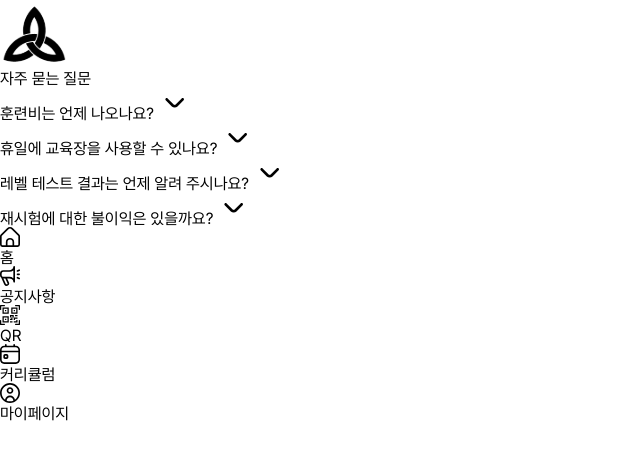
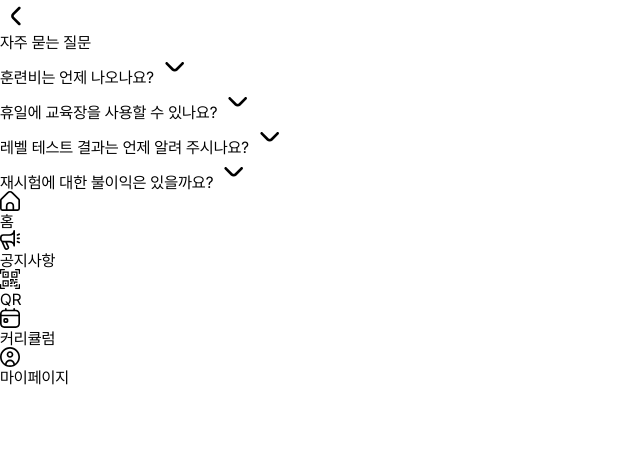
Before and after one commit to devloped-country/mega-user-fe, a Vue app: page /faq in a window 1280 px wide. Shown: the top 460 px of the page, without its empty margins (0-640 px from the left). Built offline with nearby package versions, Linux system fonts and the light colour scheme; what vue-cryptojs would draw is missing.

Commit message:
design: faq 페이지 퍼블리싱 완료

```diff
--- a/src/layout/Header/Header.css
+++ b/src/layout/Header/Header.css
@@ -1,5 +1,5 @@
 .header {
-  padding: 14px 24px;
+  padding: 18px 24px;
   position: sticky;
   top: 0;
   left: 0;
@@ -7,7 +7,13 @@
   align-items: center;
   gap: 8px;
   width: 100%;
-  background-color: var(--gray-color-100);
+  background-color: var(--white-color);
+  border-bottom: 1px solid var(--gray-color-100);
+}
+
+.changeHeader {
+  display: flex;
+  justify-content: center;
 }
 
 .logo {
@@ -18,3 +24,8 @@
   font-weight: var(--semi-bold-font-weight);
   font-size: var(--semi-bold-font-size);
 }
+
+.backArrow {
+  position: absolute;
+  left: 16px;
+}
--- a/src/layout/Header/Header.vue
+++ b/src/layout/Header/Header.vue
@@ -1,16 +1,29 @@
 <template>
-  <header :class="classes.header" v-if="isHeaderShowing">
-    <img :class="classes.logo" :src="logoImg" alt="로고" />
+  <header
+    :class="[classes.header, isHeaderLayout && classes.changeHeader]"
+    v-if="isHeaderShowing"
+  >
+    <img
+      v-if="isHeaderLayout"
+      :class="classes.backArrow"
+      :src="backArrow"
+      @click="handleBackMoveBtnClick"
+      alt="뒤로가기"
+    />
+    <img v-else :class="classes.logo" :src="logo" alt="로고" />
     <h1 :class="classes.title">{{ getPageTitle() }}</h1>
   </header>
 </template>
 
 <script setup>
 import { ref, watch } from 'vue';
-import logoImg from '@/assets/images/logo.svg';
+import logo from '@/assets/images/logo.svg';
+import backArrow from '@/assets/images/arrow-left.svg';
 import { useRoute } from 'vue-router';
+import { router } from '../../router';
 
 const route = useRoute();
+const isHeaderLayout = ref(false);
 const isHeaderShowing = ref(true);
 
 const getPageTitle = () => {
@@ -32,10 +45,25 @@ const getPageTitle = () => {
     case 'ReAuthView':
       return '';
     case 'FAQView':
-    return '자주 묻는 질문';
+      return '자주 묻는 질문';
     default:
       return 'NotFound';
   }
+};
+
+const changeLayout = () => {
+  switch (route.name) {
+    case 'FAQView':
+      isHeaderLayout.value = true;
+      break;
+    default:
+      isHeaderLayout.value = false;
+      break;
+  }
+};
+
+const handleBackMoveBtnClick = () => {
+  router.back();
 };
 
 watch(
@@ -49,8 +77,9 @@ watch(
       isHeaderShowing.value = false;
       return;
     }
+    isHeaderShowing.value = true;
 
-    isHeaderShowing.value = true;
+    changeLayout();
   }
 );
 </script>
--- a/src/router/index.js
+++ b/src/router/index.js
@@ -7,7 +7,6 @@ import SuccessView from '@/views/SuccessView/SuccessView.vue';
 import FailView from '@/views/FailView/FailView.vue';
 import ReAuthView from '@/views/ReAuthView/ReAuthView.vue';
 import FAQView from '@/views/FAQView/FAQView.vue';
-
 
 import { createRouter, createWebHistory } from 'vue-router';
 
@@ -53,7 +52,7 @@ const routes = [
     name: 'ReAuthView',
   },
   {
-    path: '/FAQ',
+    path: '/faq',
     component: FAQView,
     name: 'FAQView',
   },
--- /dev/null
+++ b/src/views/FAQView/FAQView.css
@@ -0,0 +1,36 @@
+.wrapper {
+  padding: 24px 0;
+}
+
+.qaList {
+  display: flex;
+  flex-direction: column;
+  justify-content: center;
+  align-items: center;
+}
+
+.qaItem {
+  border-bottom: 1px solid var(--gray-color-100);
+  padding: 16px 24px;
+  width: 100%;
+  display: flex;
+  justify-content: center;
+  align-items: center;
+  flex-direction: column;
+}
+
+.qaQuestion {
+  width: 100%;
+  display: flex;
+  justify-content: space-between;
+  align-items: center;
+}
+
+.qaAnswer {
+  margin-top: 16px;
+  padding: 16px;
+  font-size: 14px;
+  line-height: 150%;
+  border-radius: 3px;
+  background-color: var(--gray-color-100);
+}
--- a/src/views/FAQView/FAQView.vue
+++ b/src/views/FAQView/FAQView.vue
@@ -1,36 +1,37 @@
 <template>
-  <div>
-
-    <template v-for="(data, index) in faqData" :key="index">
-      <div>
-        {{ data.title }}
-        <button @click="toggleContent(index)">
-          <img v-if="!showContent[index]" :src="downButton">
-          <img v-else :src="upButton">
-        </button>
-      </div>
-      <div v-if="showContent[index]">
-        {{ data.content }}
-      </div>
-    </template>
-
-  </div>
+  <section :class="classes.wrapper">
+    <ul :class="classes.qaList">
+      <template v-for="({ title, content }, index) in faqData" :key="index">
+        <li :class="classes.qaItem">
+          <div :class="classes.qaQuestion">
+            {{ title }}
+            <button @click="toggleContent(index)">
+              <img v-if="!showContent[index]" :src="downButton" />
+              <img v-else :src="upButton" />
+            </button>
+          </div>
+          <div v-if="showContent[index]" :class="classes.qaAnswer">
+            {{ content }}
+          </div>
+        </li>
+      </template>
+    </ul>
+  </section>
 </template>
 
 <script setup>
 import { ref } from 'vue';
-import faqData from './FAQData';
-import upButton from '@/assets/images/angle-small-up.svg'
-import downButton from '@/assets/images/angle-small-down.svg'
+import faqData from './faqData';
+import upButton from '@/assets/images/angle-small-up.svg';
+import downButton from '@/assets/images/angle-small-down.svg';
 
 const showContent = ref([]);
 
 const toggleContent = (index) => {
   showContent.value[index] = !showContent.value[index];
-}
-
+};
 </script>
 
-<style scoped>
-
+<style module="classes" scoped>
+@import './FAQView.css';
 </style>
--- a/src/views/FAQView/faqData.js
+++ b/src/views/FAQView/faqData.js
@@ -1,22 +1,28 @@
-let data = [{
-  id : 0,
-  title: "훈련비는 언제 나오나요?",
-  content: "훈련수당은 20일 기준 어쩌구 저쩌구~~~~~~~~~~~~~~~~~~~~~~~~~~~~~~~~"
+let data = [
+  {
+    id: 0,
+    title: '훈련비는 언제 나오나요?',
+    content:
+      '훈련수당은 20일기준 적용하여 카운팅해서 지급해드리는 방식입니다. 이에 2023.05.25~2023.06.23 까지 한달로 보시면 됩니다. 23일 이후, 수당지급서 확인 작업이 이루어지며 작업 이후, 훈련생들의 입금액 확인작업을 마친 뒤, 회사 회계지출일자에 따라 지급되는 방식이오니 매번 입금일자는 틀려지는점 양해부탁드립니다',
   },
   {
-  id : 1,
-  title: "휴일에 교육장을 사용할 수 있나요?",
-  content: "교육장은 어쩌구 저쩌구~~~~~~~~~~~~~~~~~~~~~~~~~~~~~~~~"
+    id: 1,
+    title: '휴일에 교육장을 사용할 수 있나요?',
+    content:
+      '평일 교육장 사용이 원칙이나, 보충 공부 진행이 필요한 교육생들을 대상으로 오전 9시부터 오후 10시까지 개방을 하고 있습니다. 이때 진흥원에서 지문등록 되어 있어야 강의실 이용하시는데 어려움이 없습니다.',
   },
   {
-  id : 2,
-  title: "레벨 테스트 결과는 언제 알려 주시나요?",
-  content: "레벨 테스트 어쩌구 저쩌구~~~~~~~~~~~~~~~~~~~~~~~~~~",
+    id: 2,
+    title: '레벨 테스트 결과는 언제 알려 주시나요?',
+    content:
+      '행정처리 완료 후 개별적으로 본인의 메일로 점수를 보내드립니다. 상황에 따라 시간이 좀 더 걸릴 수 있습니다.',
   },
   {
-  id : 3,
-  title: "재시험에 대한 불이익은 있을까요?",
-  content: "재시험 어쩌구 저쩌구~~~~~~~~~~~~~~~~~~~~~~~~~~~~~~~~",
-  }];
+    id: 3,
+    title: '재시험에 대한 불이익은 있을까요?',
+    content:
+      '아니요. 따로 없습니다. 다만, 재시험 시 60점을 넘기셔야 통과가 됩니다.',
+  },
+];
 
 export default data;
```
Also changed, not shown: src/assets/images/arrow-left.svg (added).
